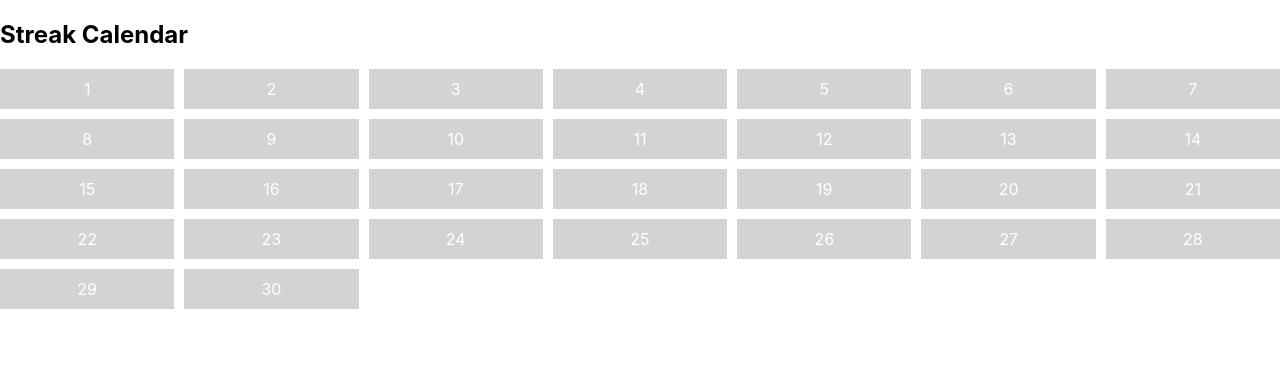
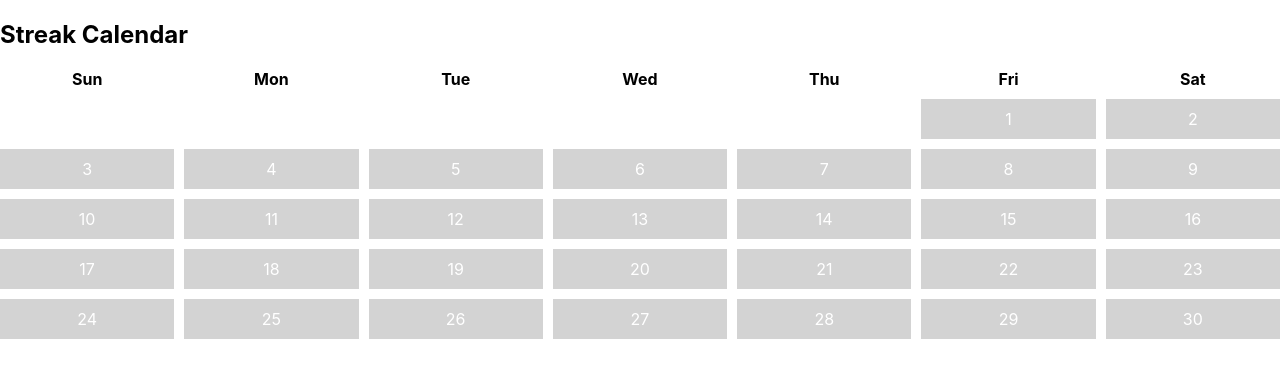
Before and after one commit to meghanavasava/taskChamp, a React (Create React App) app: page / in a window 1280 px wide. Shown: the top 378 px of the page. Built offline with nearby package versions, Linux system fonts and the light colour scheme.

Commit message:
Basic Calendar 3

```diff
--- a/src/Components/StreakCalendar.js
+++ b/src/Components/StreakCalendar.js
@@ -3,6 +3,18 @@ import React, { useState, useEffect } from "react";
 const StreakCalendar = () => {
   const [calendarDays, setCalendarDays] = useState([]);
   const [activityDays, setActivityDays] = useState([]);
+
+  const specialDates = {
+    "2024-09-05": "🎉",
+    "2024-09-10": "🌟",
+    "2024-09-15": (
+      <img
+        src="logo.svg"
+        alt="Special"
+        style={{ width: "20px", height: "20px" }}
+      />
+    ),
+  };
 
   useEffect(() => {
     const today = new Date();
@@ -11,6 +23,11 @@ const StreakCalendar = () => {
 
     const days = [];
     let day = new Date(startOfMonth);
+
+    const firstDayOfWeek = startOfMonth.getDay();
+    for (let i = 0; i < firstDayOfWeek; i++) {
+      days.push(null);
+    }
 
     while (day <= endOfMonth) {
       days.push(new Date(day));
@@ -40,9 +57,23 @@ const StreakCalendar = () => {
           gap: "10px",
         }}
       >
+        <div style={{ textAlign: "center", fontWeight: "bold" }}>Sun</div>
+        <div style={{ textAlign: "center", fontWeight: "bold" }}>Mon</div>
+        <div style={{ textAlign: "center", fontWeight: "bold" }}>Tue</div>
+        <div style={{ textAlign: "center", fontWeight: "bold" }}>Wed</div>
+        <div style={{ textAlign: "center", fontWeight: "bold" }}>Thu</div>
+        <div style={{ textAlign: "center", fontWeight: "bold" }}>Fri</div>
+        <div style={{ textAlign: "center", fontWeight: "bold" }}>Sat</div>
+
         {calendarDays.map((day, index) => {
+          if (day === null) {
+            return <div key={index} style={{ padding: "10px" }} />;
+          }
+
           const dayString = day.toISOString().split("T")[0];
           const isActivityDay = activityDays.includes(dayString);
+
+          const displayContent = specialDates[dayString] || day.getDate();
 
           return (
             <div
@@ -56,7 +87,7 @@ const StreakCalendar = () => {
               }}
               onClick={() => toggleActivity(day)}
             >
-              {day.getDate()}
+              {displayContent}
             </div>
           );
         })}
```
